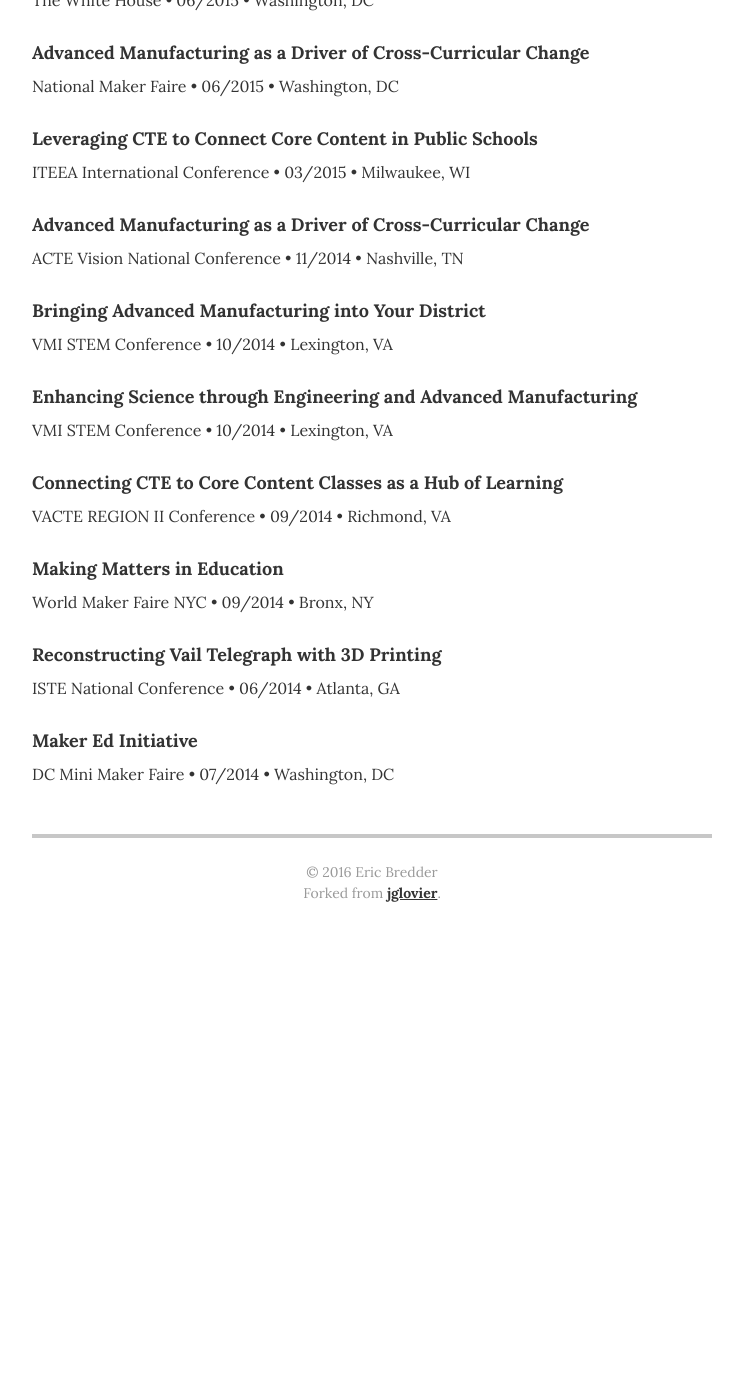
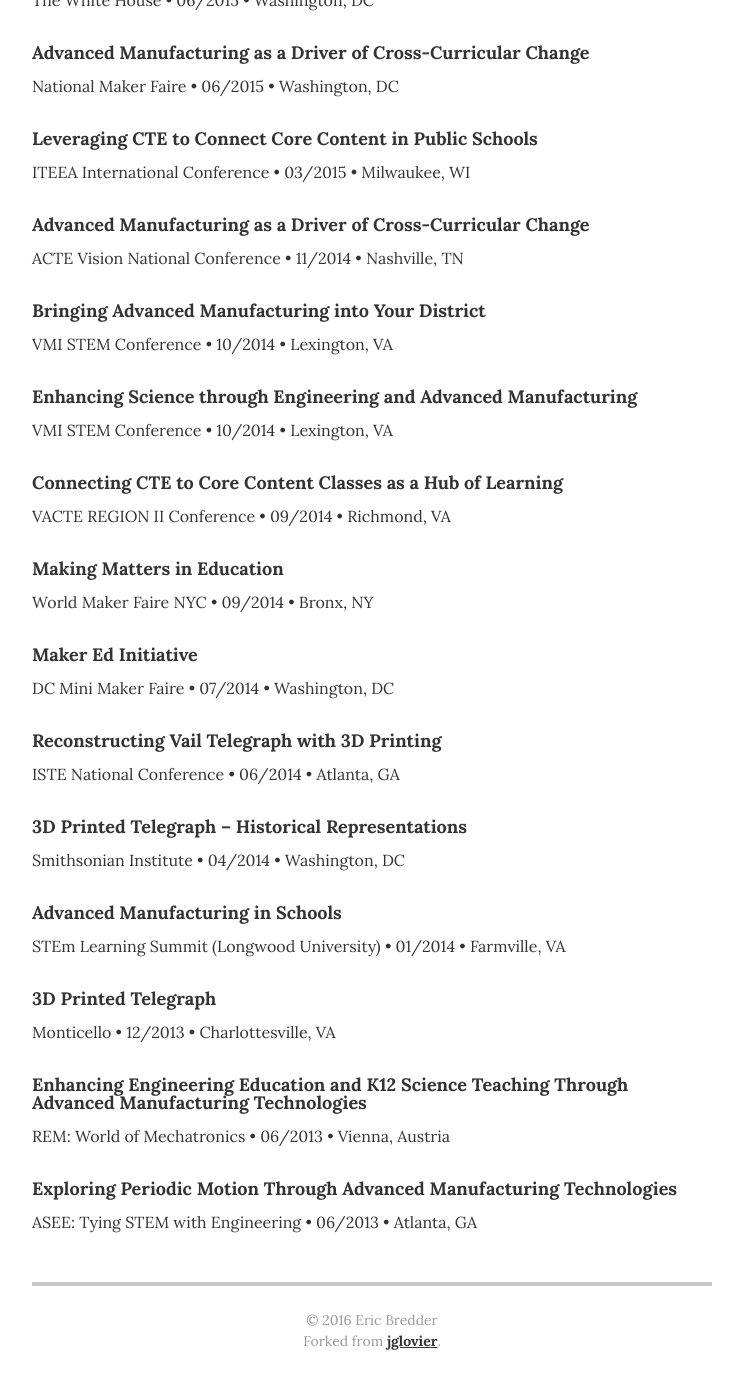
Before and after one commit to eabredder/eabredder.github.io, a Jekyll site: the page built from index.html, in a window 1280 px wide and 1400 px high, scrolled down 2372 px. Shown: the top 1389 px of the window, without its empty margins (268-1011 px from the left). Built offline with Jekyll 4.4.1, drawn with Linux system fonts in a browser that asks for light colours; before the commit the page ends 3324 px from its top, so only the background shows below that.

Commit message:
Update resume.html

```diff
--- a/_layouts/resume.html
+++ b/_layouts/resume.html
@@ -242,13 +242,38 @@
         </div>
 
         <div class="resume-item">
+          <h4 class="resume-item-details" itemprop="award">Maker Ed Initiative</h4>
+          <p class="resume-item-copy">DC Mini Maker Faire &bull; 07/2014 &bull; Washington, DC</p>
+        </div>
+
+        <div class="resume-item">
           <h4 class="resume-item-details" itemprop="award">Reconstructing Vail Telegraph with 3D Printing</h4>
           <p class="resume-item-copy">ISTE National Conference &bull; 06/2014 &bull; Atlanta, GA</p>
         </div>
 
         <div class="resume-item">
-          <h4 class="resume-item-details" itemprop="award">Maker Ed Initiative</h4>
-          <p class="resume-item-copy">DC Mini Maker Faire &bull; 07/2014 &bull; Washington, DC</p>
+          <h4 class="resume-item-details" itemprop="award">3D Printed Telegraph – Historical Representations</h4>
+          <p class="resume-item-copy">Smithsonian Institute &bull; 04/2014 &bull; Washington, DC</p>
+        </div>
+
+        <div class="resume-item">
+          <h4 class="resume-item-details" itemprop="award">Advanced Manufacturing in Schools</h4>
+          <p class="resume-item-copy">STEm Learning Summit (Longwood University) &bull; 01/2014 &bull; Farmville, VA</p>
+        </div>
+
+        <div class="resume-item">
+          <h4 class="resume-item-details" itemprop="award">3D Printed Telegraph</h4>
+          <p class="resume-item-copy">Monticello &bull; 12/2013 &bull; Charlottesville, VA</p>
+        </div>
+
+        <div class="resume-item">
+          <h4 class="resume-item-details" itemprop="award">Enhancing Engineering Education and K12 Science Teaching Through Advanced Manufacturing Technologies</h4>
+          <p class="resume-item-copy">REM: World of Mechatronics &bull; 06/2013 &bull; Vienna, Austria</p>
+        </div>
+
+        <div class="resume-item">
+          <h4 class="resume-item-details" itemprop="award">Exploring Periodic Motion Through Advanced Manufacturing Technologies</h4>
+          <p class="resume-item-copy">ASEE: Tying STEM with Engineering &bull; 06/2013 &bull; Atlanta, GA</p>
         </div>
 
       </section>
```
